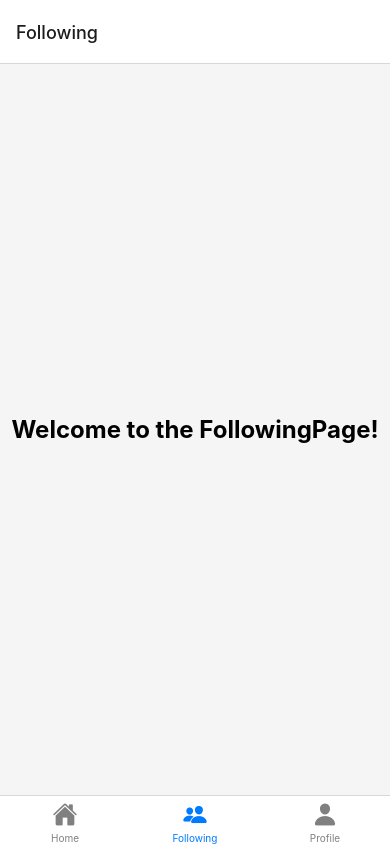
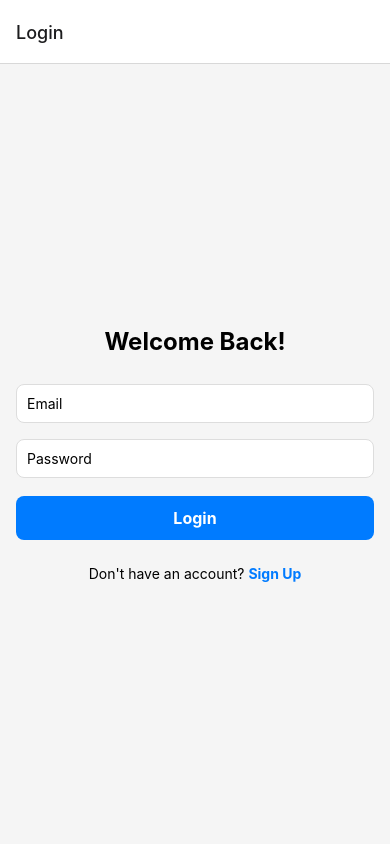
Before and after one commit to HectorGtz27/Social-Network-App, a React Native app: screen /Following in a window 390 px wide. Built offline with nearby package versions, Linux system fonts and the light colour scheme.

Commit message:
before switching

```diff
--- a/App.js
+++ b/App.js
@@ -23,7 +23,7 @@ function MainTabs() {
             iconName = "home";
           } else if (route.name === "Following") {
             iconName = "people";
-          } else if (route.name === "Profile"){
+          } else if (route.name === "Profile") {
             iconName = "person";
           }
 
@@ -35,7 +35,7 @@ function MainTabs() {
     >
       <Tab.Screen name="Home" component={HomeScreen} options={{ title: "Home" }} />
       <Tab.Screen name="Following" component={FollowingScreen} options={{ title: "Following" }} />
-      <Tab.Screen name= "Profile" component={ProfileScreen} options= {{title: "Profile" }}/>
+      <Tab.Screen name="Profile" component={ProfileScreen} options={{ title: "Profile" }} />
     </Tab.Navigator>
   );
 }
@@ -45,16 +45,16 @@ const App = () => {
     <NavigationContainer>
       <Stack.Navigator initialRouteName="Login">
 
-        {/* <Stack.Screen
+        <Stack.Screen
           name="Login"
           component={LoginScreen}
           options={{ headerShown: true }}
-        /> */}
-        {/* <Stack.Screen
+        />
+        <Stack.Screen
           name="SignUp"
           component={SignUpScreen}
           options={{ headerShown: true }}
-        /> */}
+        />
 
         <Stack.Screen
           name="Main"
--- a/package.json
+++ b/package.json
@@ -9,6 +9,7 @@
     "web": "expo start --web"
   },
   "dependencies": {
+    "@react-native-async-storage/async-storage": "^2.0.0",
     "@react-navigation/bottom-tabs": "^6.6.1",
     "@react-navigation/drawer": "^6.7.2",
     "@react-navigation/native": "^6.1.18",
--- a/screens/FollowingScreen.js
+++ b/screens/FollowingScreen.js
@@ -1,5 +1,7 @@
-import React from "react";
-import { View, Text, StyleSheet } from "react-native";
+import React, { useEffect, useState } from "react";
+import { View, Text, StyleSheet, FlatList, ActivityIndicator, Alert} from "react-native";
+import AsyncStorage from "@react-native-async-storage/async-storage";
+import axios from "axios";
 
 const FollowingScreen = () => {
     return (
--- a/screens/LoginScreen.js
+++ b/screens/LoginScreen.js
@@ -35,7 +35,7 @@ const LoginScreen = ({ navigation }) => {
         Alert.alert("Success", `Welcome back, ${response.data.username}!`, [
           { text: "OK" },
         ]);
-        navigation.navigate("Home"); // Redirigir al HomeScreen si el inicio de sesión es exitoso
+        navigation.navigate("Main"); // Redirigir al HomeScreen si el inicio de sesión es exitoso
         console.log("Token:", response.data.token);
         console.log("User ID:", response.data.userId);
       }
--- a/screens/SignUpScreen.js
+++ b/screens/SignUpScreen.js
@@ -7,6 +7,7 @@ import {
   StyleSheet,
   ActivityIndicator,
 } from "react-native";
+import AsyncStorage from "@react-native-async-storage/async-storage";
 import axios from "axios";
 
 const SignUpScreen = ({ navigation }) => {
```
Also changed, not shown: 1 other file (tests, documents, lock files or other folders). Lines whose indentation alone changed are shown as unchanged.
